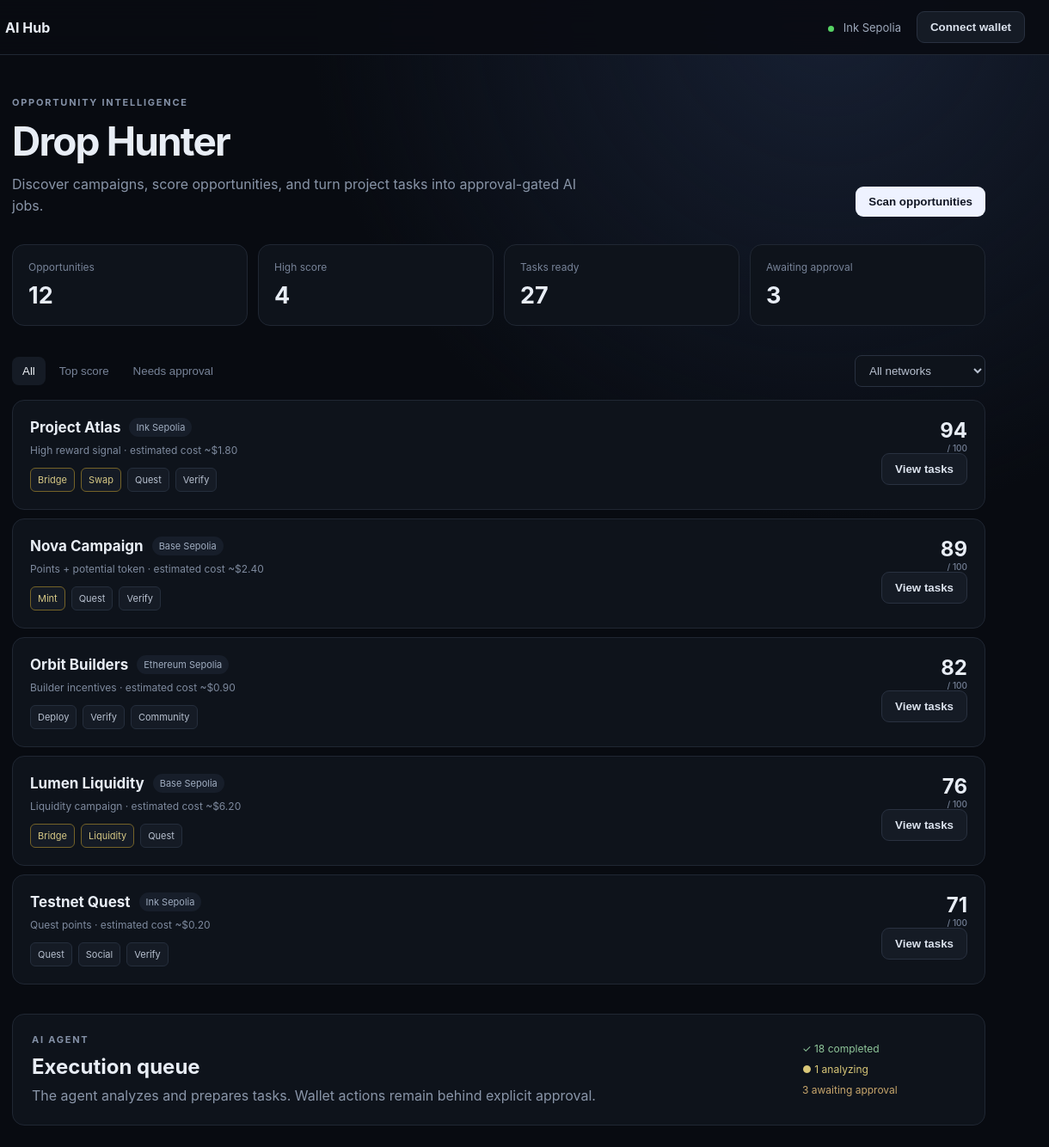
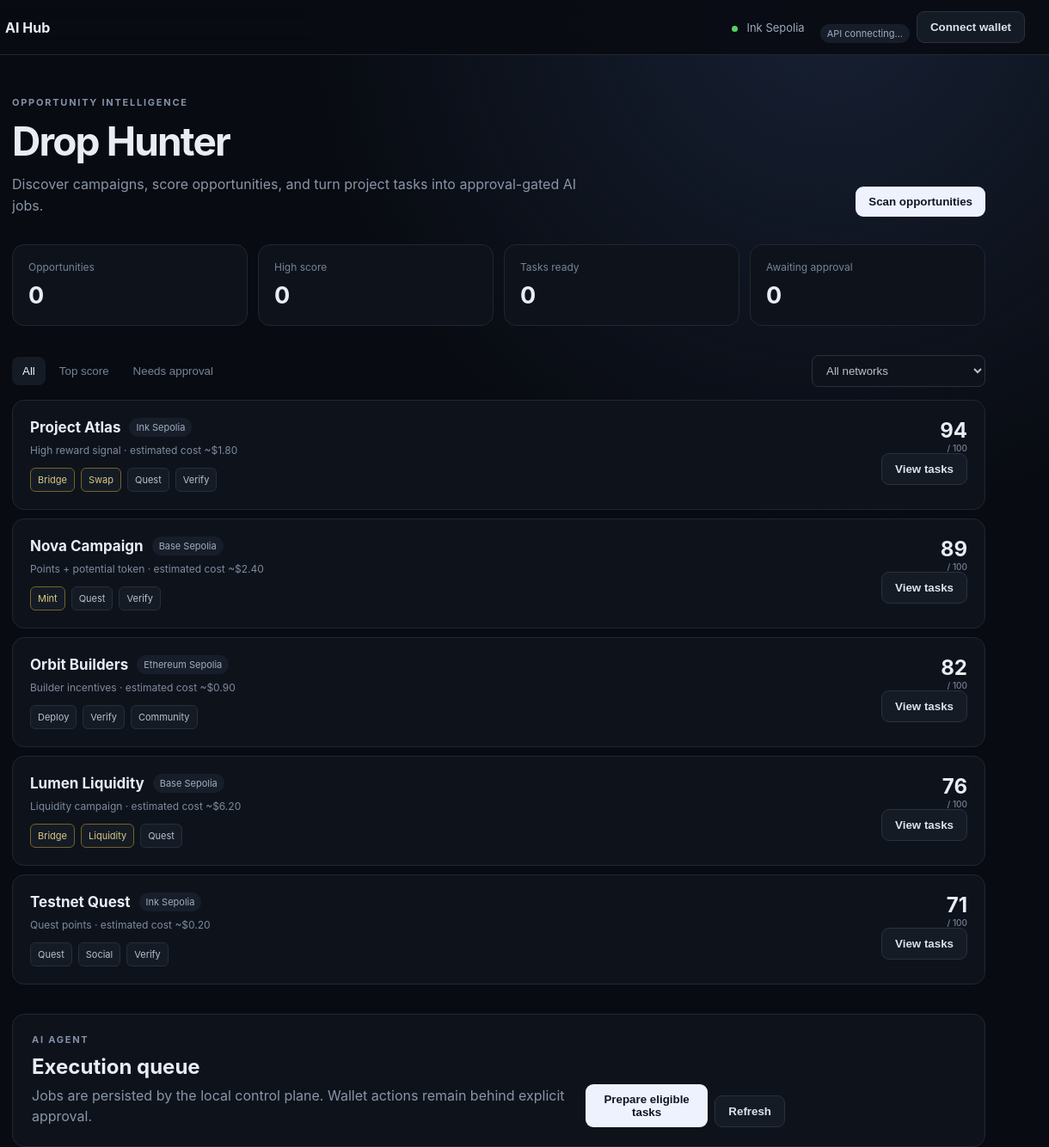
Before and after one commit to viktoriankv02/ai-hub, a website: page apps/web/index.html in a window 1280 px wide. Shown: the full height of the page at 86% size, 60-1280 px from the left. Drawn offline with Linux system fonts and the light colour scheme.

Commit message:
feat: prepare frontend for live Drop Hunter API

```diff
--- a/apps/web/index.html
+++ b/apps/web/index.html
@@ -9,8 +9,8 @@
 <body>
   <header class="topbar">
     <div class="brand"><span class="brand-mark">AI</span><span>AI Hub</span></div>
-    <div class="network"><span class="dot"></span> Ink Sepolia</div>
-    <button id="connect" class="button secondary">Connect wallet</button>
+    <div class="network"><span class="dot"></span> <span id="network-label">Ink Sepolia</span></div>
+    <div class="row-actions"><span id="api-status" class="badge">API connecting…</span><button id="connect" class="button secondary">Connect wallet</button></div>
   </header>
 
   <main class="shell">
@@ -24,22 +24,30 @@
     </section>
 
     <section class="stats" aria-label="Drop Hunter summary">
-      <article><span>Opportunities</span><strong id="opportunities">12</strong></article>
-      <article><span>High score</span><strong id="high-score">4</strong></article>
-      <article><span>Tasks ready</span><strong id="tasks">27</strong></article>
-      <article><span>Awaiting approval</span><strong id="approval">3</strong></article>
+      <article><span>Opportunities</span><strong id="opportunities">0</strong></article>
+      <article><span>High score</span><strong id="high-score">0</strong></article>
+      <article><span>Tasks ready</span><strong id="tasks">0</strong></article>
+      <article><span>Awaiting approval</span><strong id="approval">0</strong></article>
     </section>
 
     <section class="toolbar">
       <div class="tabs"><button class="tab active" data-filter="all">All</button><button class="tab" data-filter="high">Top score</button><button class="tab" data-filter="approval">Needs approval</button></div>
-      <select id="chain"><option>All networks</option><option>Ink Sepolia</option><option>Base Sepolia</option><option>Ethereum Sepolia</option></select>
+      <select id="chain"><option>All networks</option><option>Ink Sepolia</option><option>Base Sepolia</option><option>Ethereum Sepolia</option><option>Plasma Testnet</option><option>Arc Testnet</option><option>Tempo Testnet (Moderato)</option></select>
     </section>
 
     <section id="opportunity-list" class="opportunity-list"></section>
 
     <section class="agent-panel">
-      <div><p class="eyebrow">AI AGENT</p><h2>Execution queue</h2><p class="muted">The agent analyzes and prepares tasks. Wallet actions remain behind explicit approval.</p></div>
-      <div class="queue"><span class="queue-item done">✓ 18 completed</span><span class="queue-item running">● 1 analyzing</span><span class="queue-item waiting">3 awaiting approval</span></div>
+      <div>
+        <p class="eyebrow">AI AGENT</p>
+        <h2>Execution queue</h2>
+        <p class="muted">Jobs are persisted by the local control plane. Wallet actions remain behind explicit approval.</p>
+      </div>
+      <div class="row-actions">
+        <button id="plan" class="button primary">Prepare eligible tasks</button>
+        <button id="refresh-jobs" class="button secondary">Refresh</button>
+      </div>
+      <div id="queue" class="queue"></div>
     </section>
   </main>
   <script type="module" src="./app.js"></script>
```
